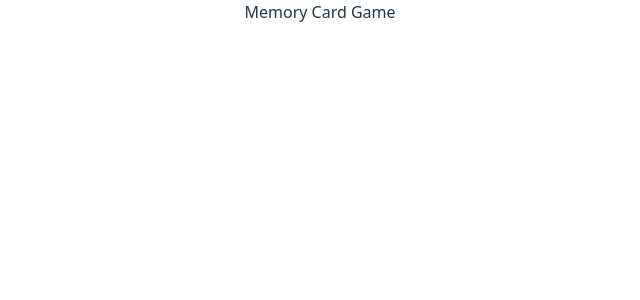
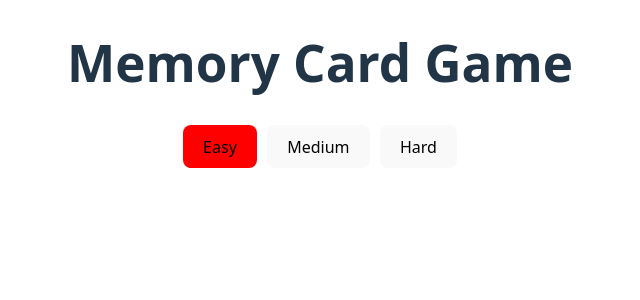
Before and after one commit to AramArakelyan777/memory-card-game, a React (Vite) app: page / in a window 1280 px wide. Shown: the top 300 px of the page, without its empty margins (320-960 px from the left). Built offline with nearby package versions, Linux system fonts and the light colour scheme.

Commit message:
added difficulty changing buttons

```diff
--- a/src/App.jsx
+++ b/src/App.jsx
@@ -1,7 +1,42 @@
-import React from "react"
+import { useState, useEffect, useRef, Fragment } from "react"
+import "./MemoryGame.css"
 
-function App() {
-    return <React.Fragment>Memory Card Game</React.Fragment>
+const DIFFICULTIES = {
+    Easy: 4,
+    Medium: 6,
+    Hard: 8,
 }
 
-export default App
+export default function App() {
+    const [difficulty, setDifficulty] = useState("Easy")
+    const [flippedCards, setFlippedCards] = useState([])
+    const [matched, setMatched] = useState([])
+
+    const changeDifficulty = (newDifficulty) => {
+        if (flippedCards.length > 0 || matched.length > 0) {
+            const confirmReset = window.confirm(
+                "Are you sure? The current game progress will be lost."
+            )
+            if (!confirmReset) return
+        }
+        setDifficulty(newDifficulty)
+    }
+
+    return (
+        <Fragment>
+            <h1>Memory Card Game</h1>
+
+            <section className="difficulty-buttons">
+                {Object.keys(DIFFICULTIES).map((level) => (
+                    <button
+                        key={level}
+                        onClick={() => changeDifficulty(level)}
+                        className={difficulty === level ? "selected" : ""}
+                    >
+                        {level}
+                    </button>
+                ))}
+            </section>
+        </Fragment>
+    )
+}
--- /dev/null
+++ b/src/MemoryGame.css
@@ -0,0 +1,7 @@
+.difficulty-buttons button {
+    margin: 0 5px;
+}
+
+.difficulty-buttons .selected {
+    background-color: red;
+}
```
